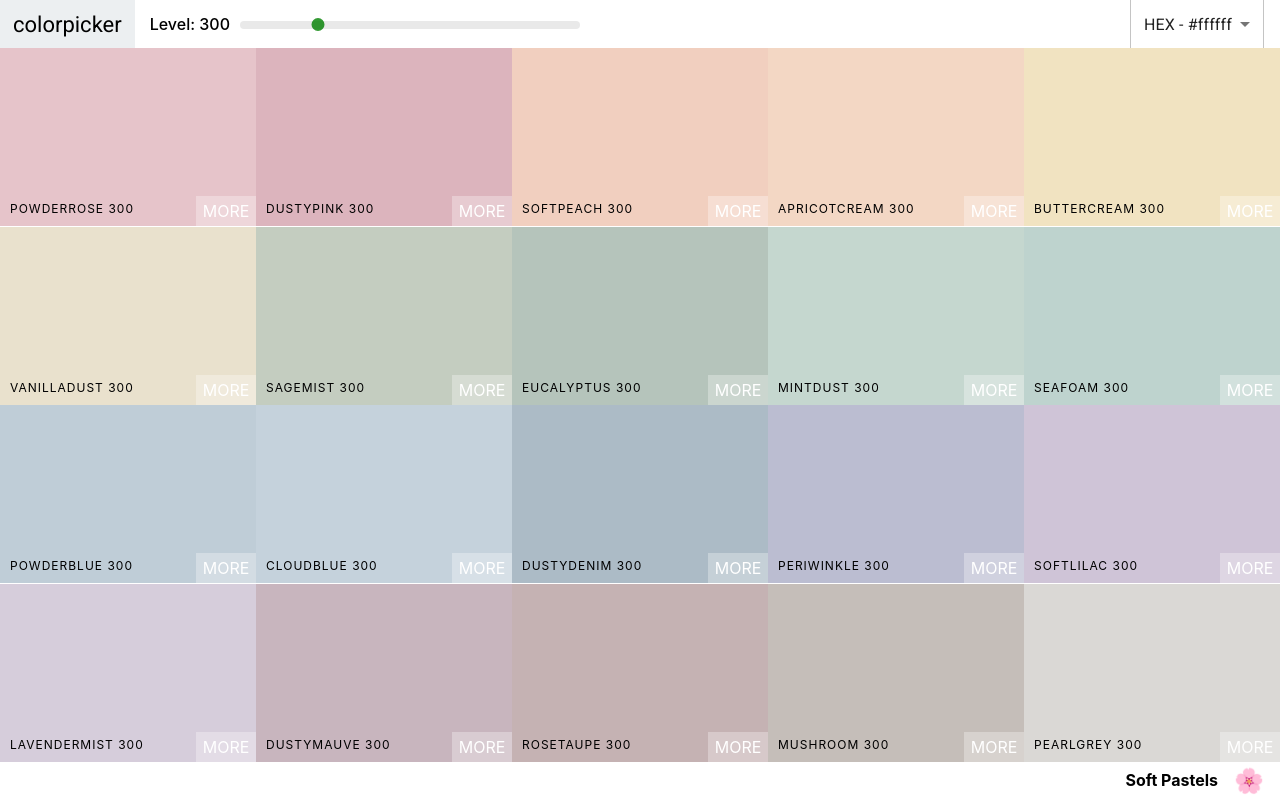
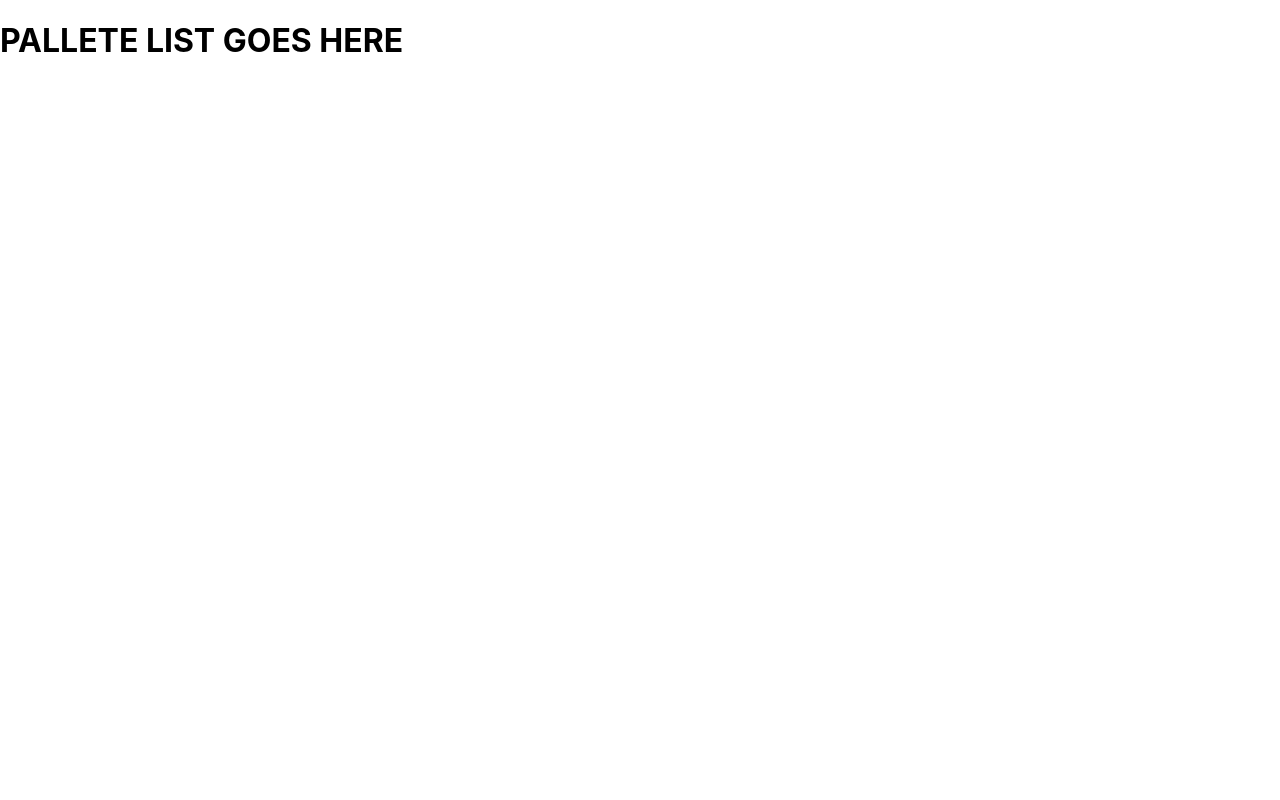
Before and after one commit to oanaMitricoiu/Color-shades, a React (Create React App) app: page / in a window 1280 px wide. Built offline with nearby package versions, Linux system fonts and the light colour scheme.

Commit message:
Add react router

```diff
--- a/package.json
+++ b/package.json
@@ -16,6 +16,7 @@
     "react": "^19.3.1",
     "react-copy-to-clipboard": "^5.1.1",
     "react-dom": "^19.3.1",
+    "react-router-dom": "^6.30.6",
     "react-scripts": "5.0.1",
     "web-vitals": "^2.1.4"
   },
--- a/src/App.js
+++ b/src/App.js
@@ -1,12 +1,17 @@
 import Palette from './Palette';
+import {Route,Routes} from 'react-router-dom';
 import seedColors from './seedColors';
 import {generatePalette} from './colorHelpers';
 
 function App() {
   return (
-    <div>
-      <Palette palette={generatePalette(seedColors[3])}/>
-    </div>
+    <Routes>
+      <Route exact path='/' element={<h1>PALLETE LIST GOES HERE</h1>}/>
+      <Route exact path='/palette/:id' element={<h1>INDIVIDUAL PALETTE</h1>}/>
+    </Routes>
+    // <div>
+    //   <Palette palette={generatePalette(seedColors[3])}/>
+    // </div>
   );
 }
 
--- a/src/index.js
+++ b/src/index.js
@@ -1,14 +1,15 @@
 import React from 'react';
 import ReactDOM from 'react-dom/client';
+import {BrowserRouter} from 'react-router-dom';
 import './index.css';
 import App from './App';
 import reportWebVitals from './reportWebVitals';
 
 const root = ReactDOM.createRoot(document.getElementById('root'));
 root.render(
-  <React.StrictMode>
+  <BrowserRouter>
     <App />
-  </React.StrictMode>
+  </BrowserRouter>
 );
 
 // If you want to start measuring performance in your app, pass a function
```
Also changed, not shown: 1 other file (tests, documents, lock files or other folders).
